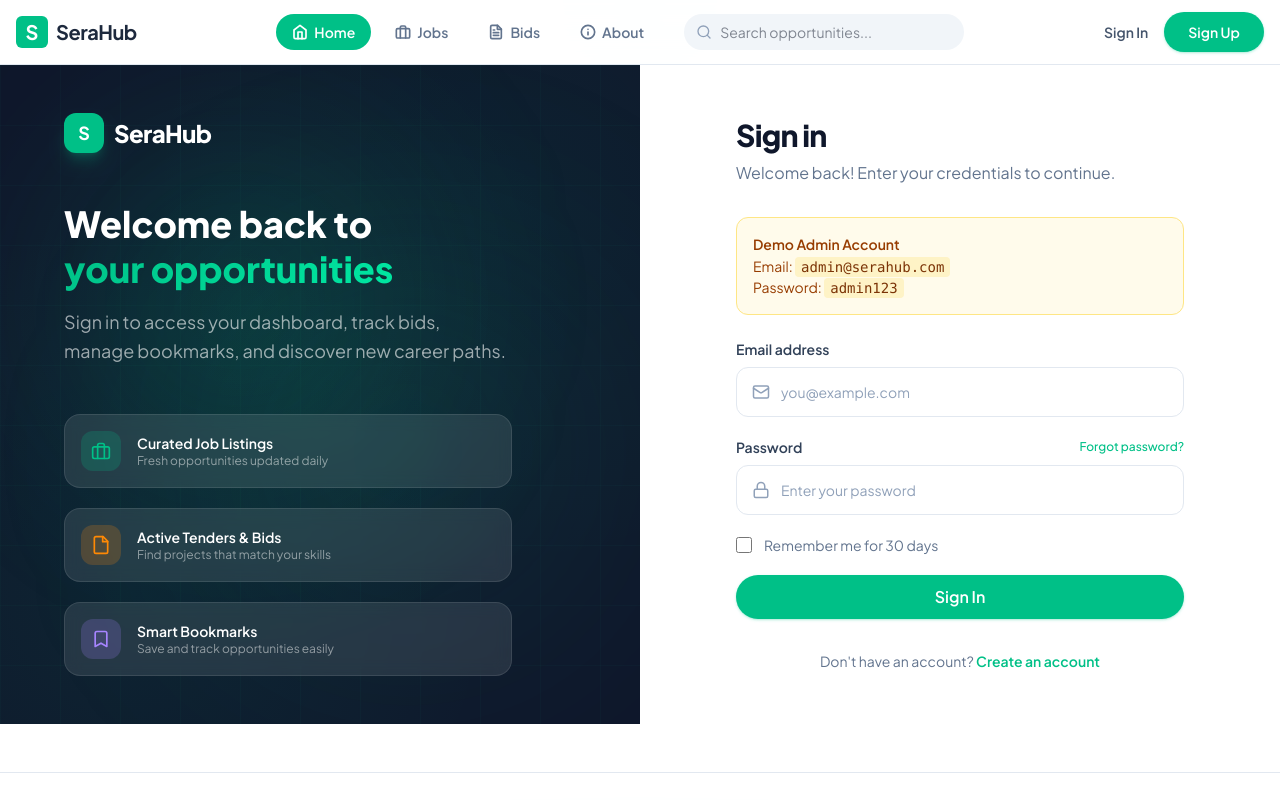
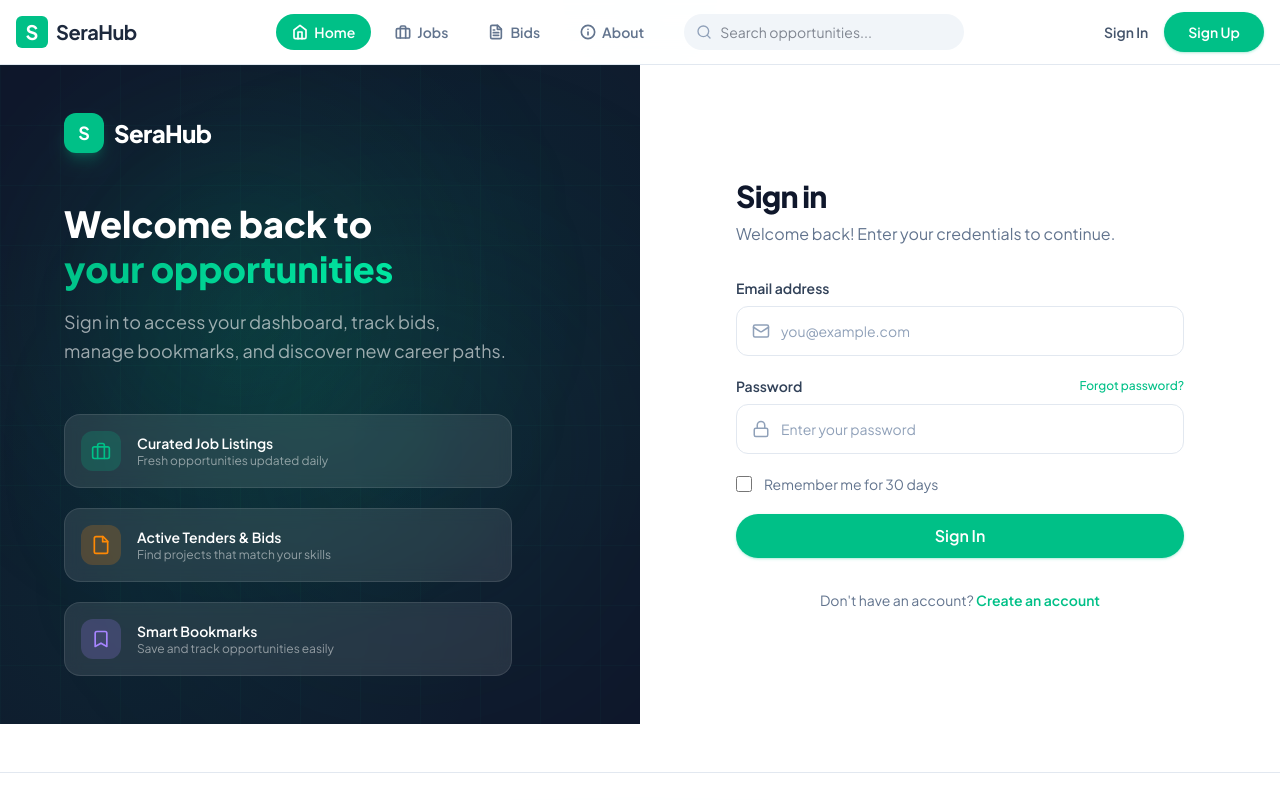
Before and after one commit to alifuofficial/serahub, a Next.js app: page /auth/login in a window 1280 px wide. Shown: the top 800 px of the page. Built offline with nearby package versions, Linux system fonts and the light colour scheme; no server answers; the database is empty.

Commit message:
Remove demo credentials from login page

```diff
--- a/src/app/(public)/auth/login/page.tsx
+++ b/src/app/(public)/auth/login/page.tsx
@@ -89,11 +89,6 @@ export default function LoginPage() {
             <p className="text-slate-500 mt-2">Welcome back! Enter your credentials to continue.</p>
           </div>
 
-          <div className="mb-6 p-4 rounded-xl bg-amber-50 border border-amber-200 text-amber-800 text-sm">
-            <p className="font-semibold mb-0.5">Demo Admin Account</p>
-            <p>Email: <code className="bg-amber-100 px-1.5 py-0.5 rounded text-amber-900">admin@serahub.com</code></p>
-            <p>Password: <code className="bg-amber-100 px-1.5 py-0.5 rounded text-amber-900">admin123</code></p>
-          </div>
 
           {error && (
             <div className="mb-6 p-4 rounded-xl bg-red-50 border border-red-200 text-red-700 text-sm">
```
